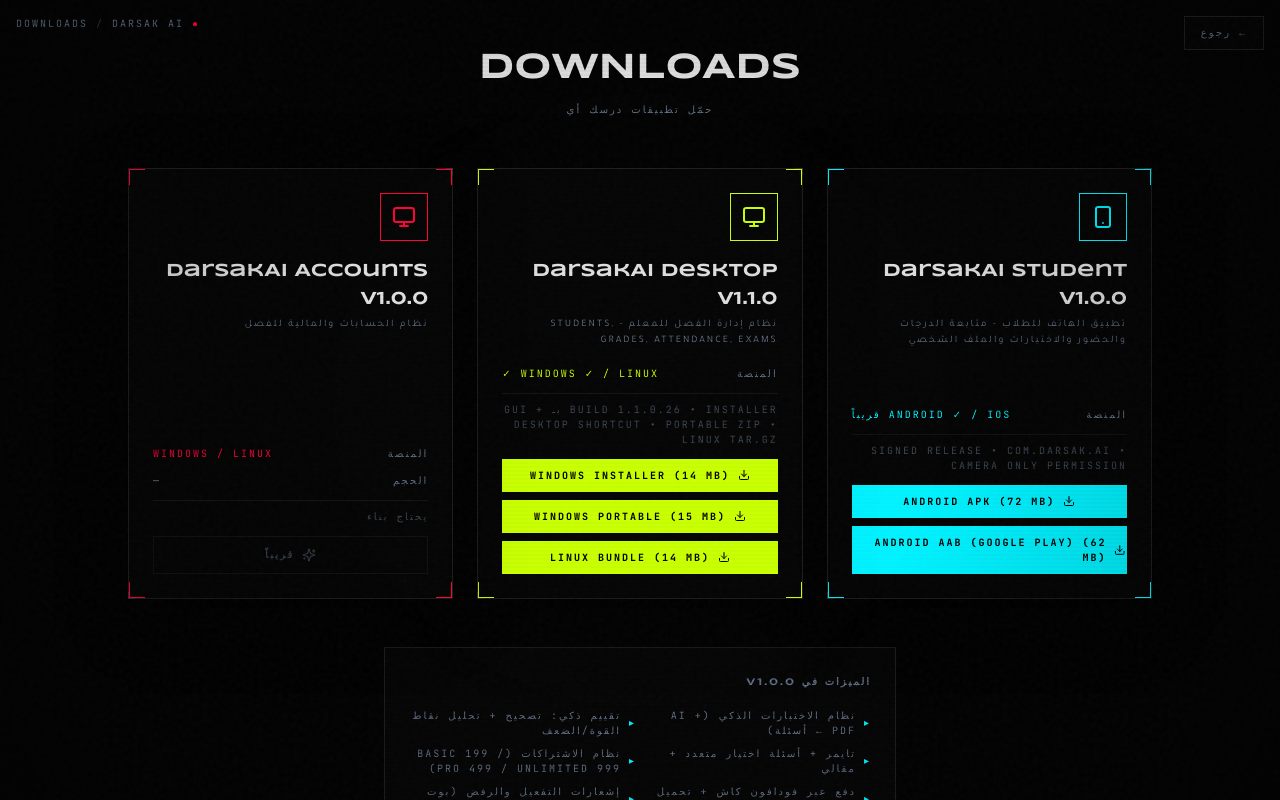
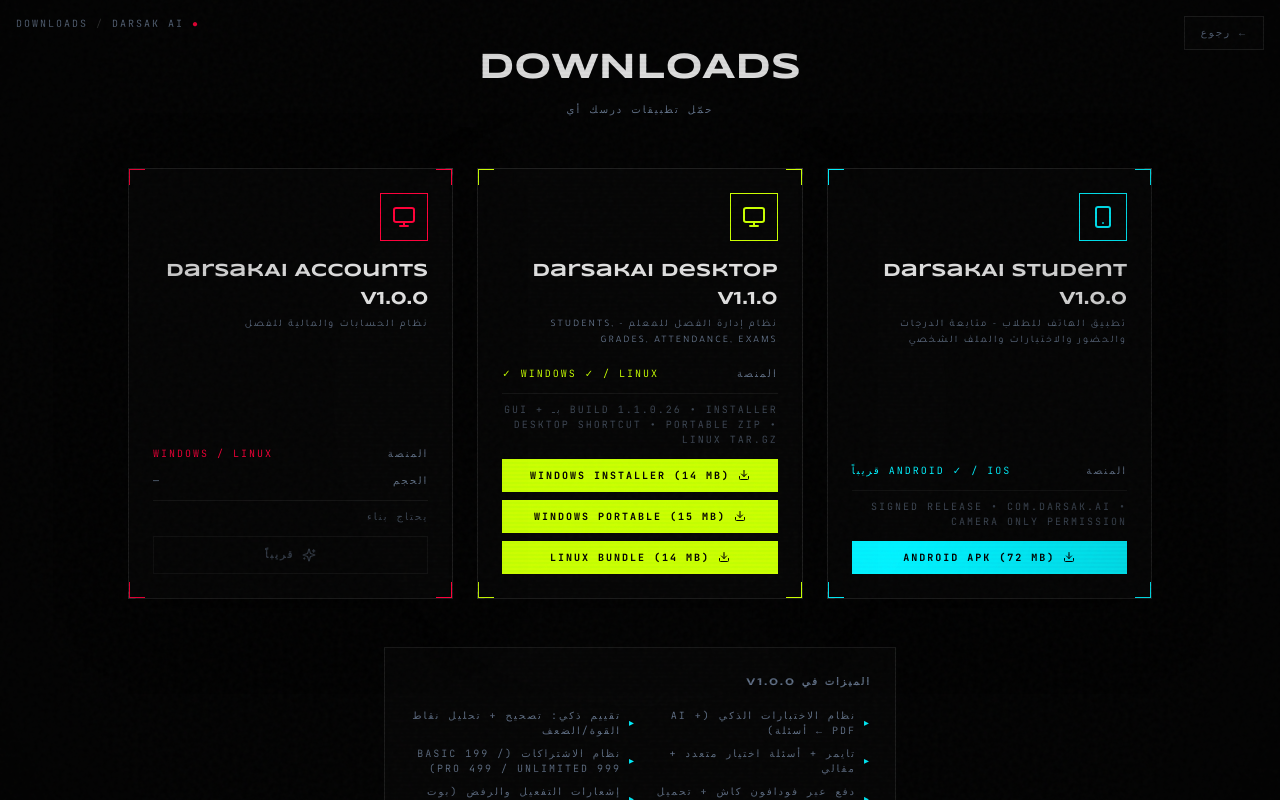
Before and after one commit to rootkali-cmd/Darsak-ai, a Next.js app in the folder web-portal/: page /download in a window 1280 px wide. Shown: the top 800 px of the page. Built offline with nearby package versions, Linux system fonts and the light colour scheme.

Commit message:
Remove AAB from download, keep only single APK link

```diff
--- a/web-portal/src/app/download/page.tsx
+++ b/web-portal/src/app/download/page.tsx
@@ -26,7 +26,6 @@
     color: '#00f3ff',
     files: [
       { name: 'DarsakAI-Student.apk', label: 'Android APK', size: '72 MB' },
-      { name: 'DarsakAI-Student.aab', label: 'Android AAB (Google Play)', size: '62 MB' },
     ],
     platform: 'Android ✓ / iOS قريباً',
     note: 'Signed release • com.darsak.ai • Camera only permission',
```
